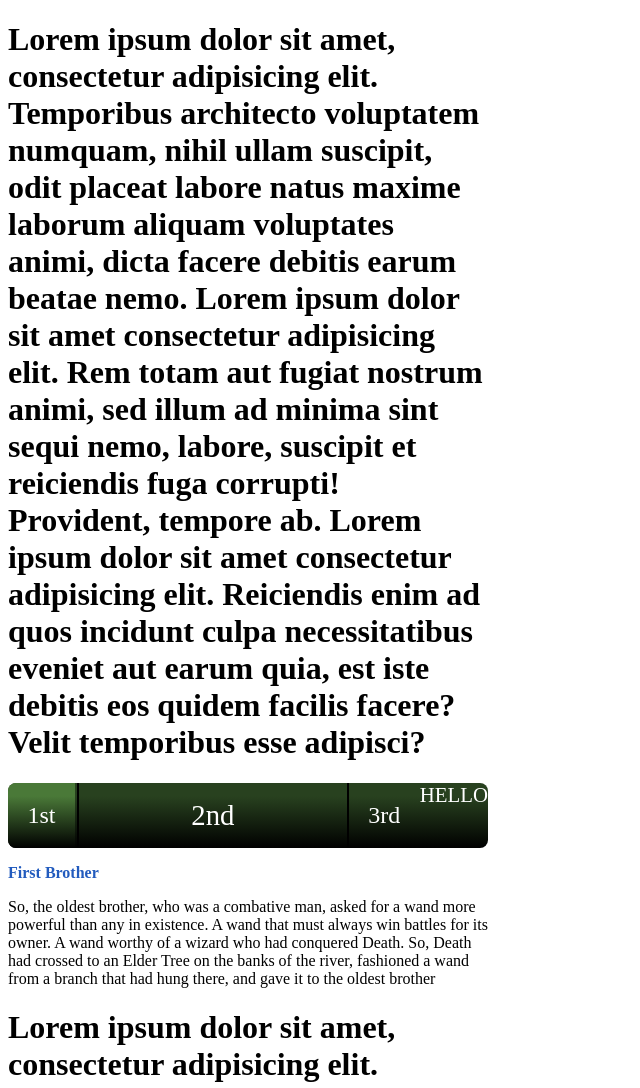
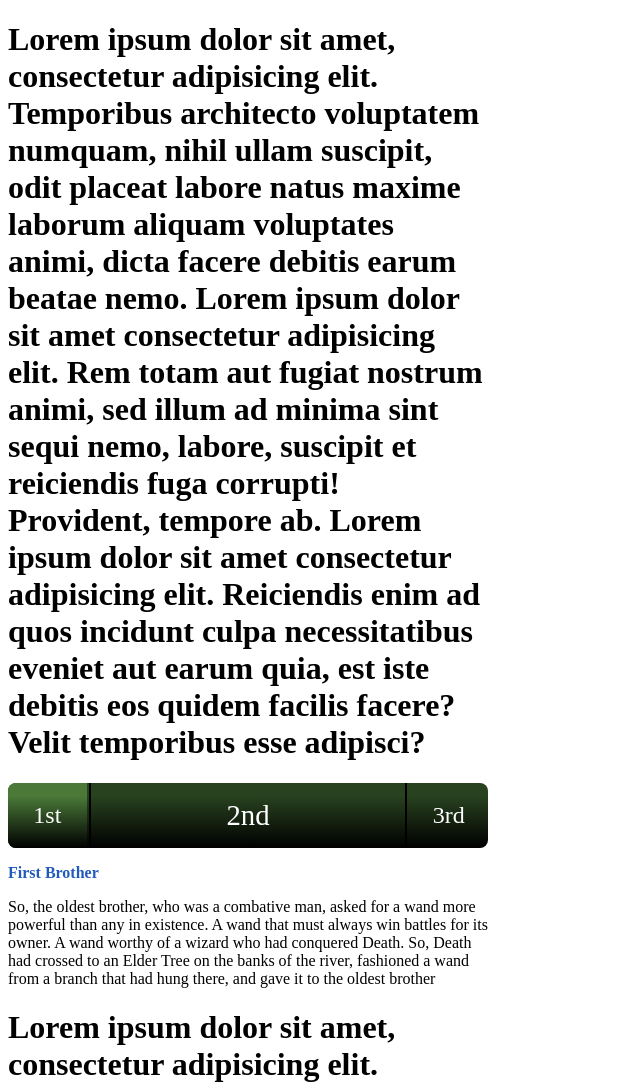
Before and after one commit to robyng/js-fun, a plain HTML site: page index.html in a window 1280 px wide. Shown: the top 1088 px of the page, without its empty margins (0-640 px from the left). Drawn offline with Linux system fonts and the light colour scheme.

Commit message:
remove hello test div, remove console log, add iunobserve and remove toggle

```diff
--- a/index.html
+++ b/index.html
@@ -19,7 +19,6 @@
         <div id="first-brother" class="bridge-green" onclick="firstBro()" ></div>
         <div id="second-brother"  onclick="secondBro()"></div>
         <div id="third-brother" onclick="thirdBro()"></div>
-        <div id="rmg">HELLO</div>
       </div>
 
       <div id="first-bro-text">
--- a/script.js
+++ b/script.js
@@ -31,10 +31,14 @@ function firstBro() {
 const bridge = document.querySelector('.bridge');
 const secondBroEl = document.querySelector('#second-brother');
 const thirdBroEl = document.querySelector('#third-brother');
-const observer = new IntersectionObserver(entries => {
-  secondBroEl.classList.toggle('animation', entries[0].isIntersecting);
-  thirdBroEl.classList.toggle('animation', entries[0].isIntersecting);
-  console.log(entries)
+const observer = new IntersectionObserver((entries, observer) => {
+  for (const { isIntersecting } of entries ) {
+    if (isIntersecting) {
+      secondBroEl.classList.add('animation');
+      thirdBroEl.classList.add('animation');
+      observer.unobserve(bridge);
+    }
+  }
 });
 
 observer.observe(bridge);
```
